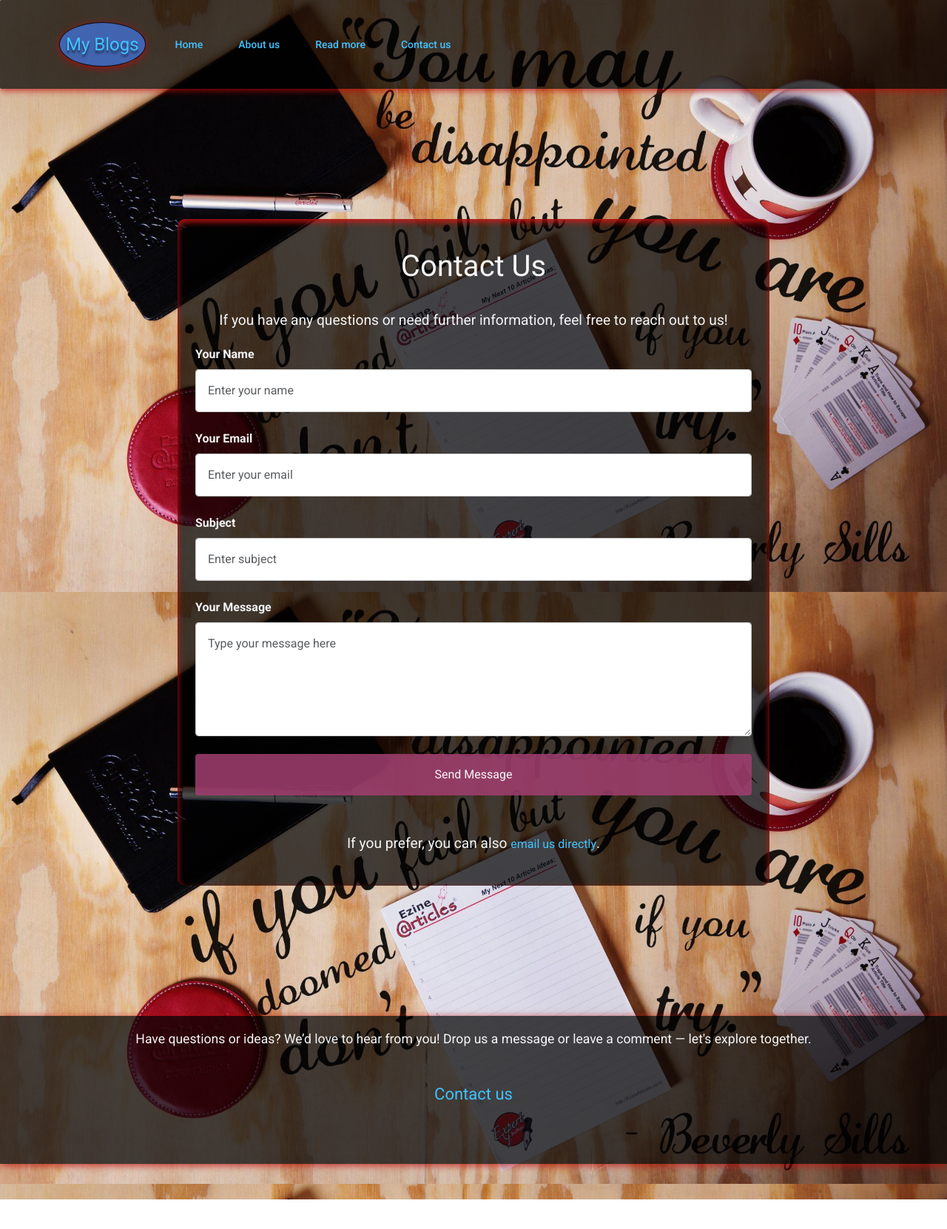
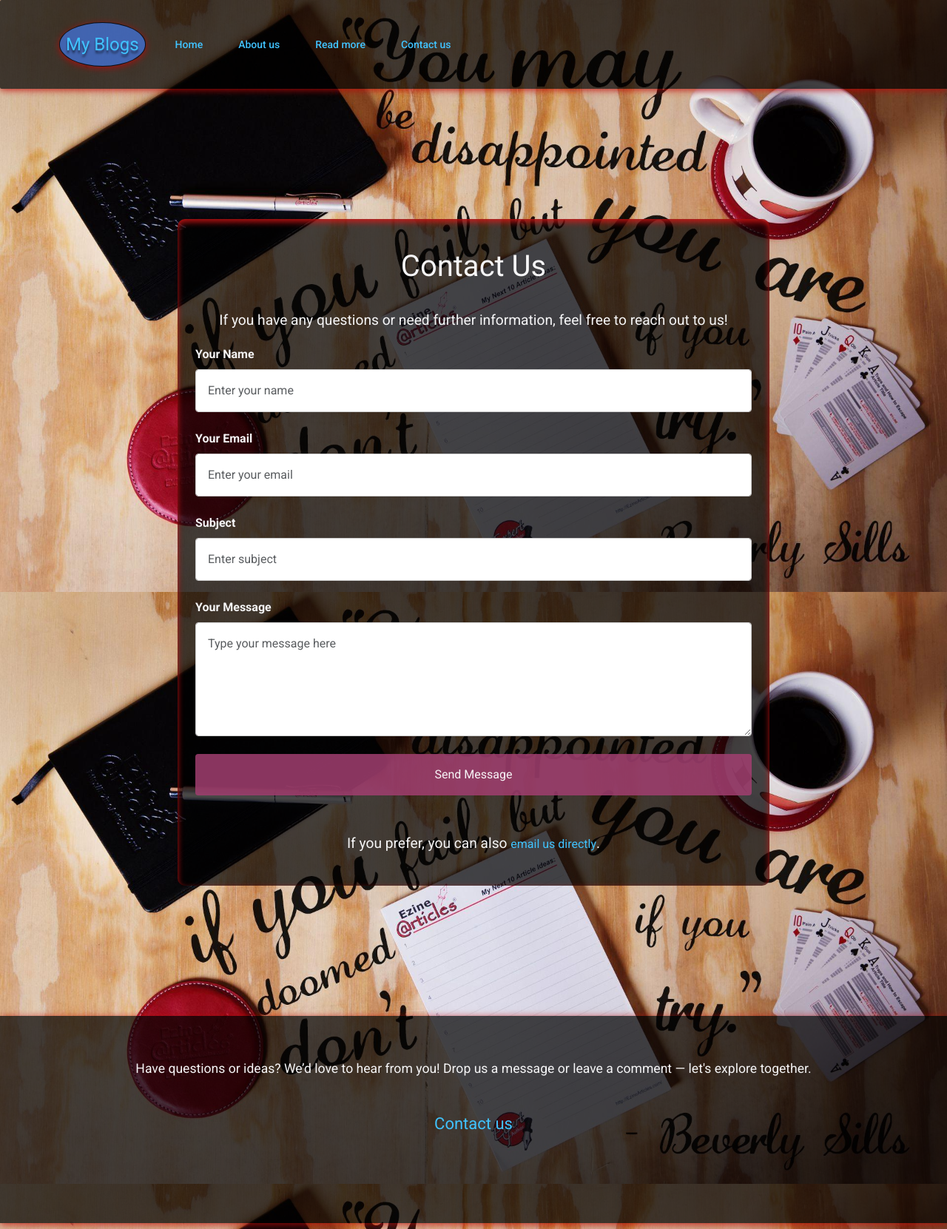
Before and after one commit to Quarky25/blog, an Angular app: page /contact in a window 1280 px wide. Shown: the whole page at 74% size. Before the commit the page ends 1621 px from the top, so only its background shows below. Built offline with nearby package versions, Linux system fonts and the light colour scheme.

Commit message:
changed transition time of footer

```diff
--- a/src/app/footer/footer.component.css
+++ b/src/app/footer/footer.component.css
@@ -1,16 +1,16 @@
 /* Footer */
 
 .footer-container {
-  height: 25vh;
+  height: 35vh;
 
   background-color: var(--background-color);
 
   box-shadow: 0px 2px 10px rgba(194, 8, 8, 0.801);
   -webkit-box-shadow: 0px 2px 10px rgba(194, 8, 8, 0.801);
 
-  transition: height 0.8s ease;
-  -o-transition: height 0.8s ease;
-  --webkit-transition: height 0.8s ease;
+  transition: height 0.1s ease;
+  -o-transition: height 0.1s ease;
+  --webkit-transition: height 0.1s ease;
   &.small-footer {
     height: 10vh;
   }
```
